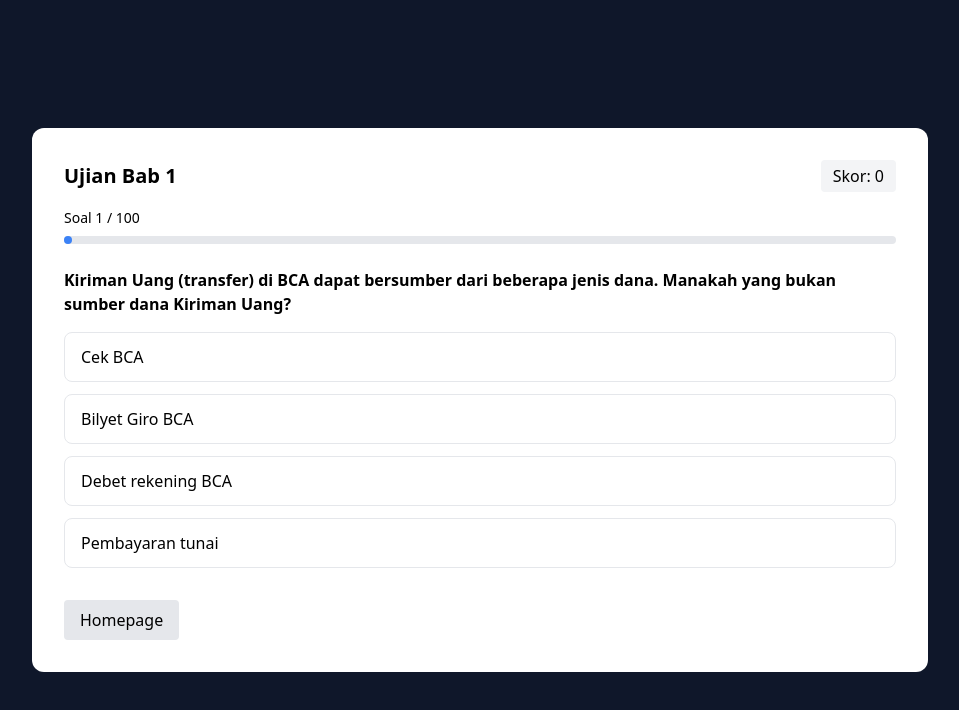
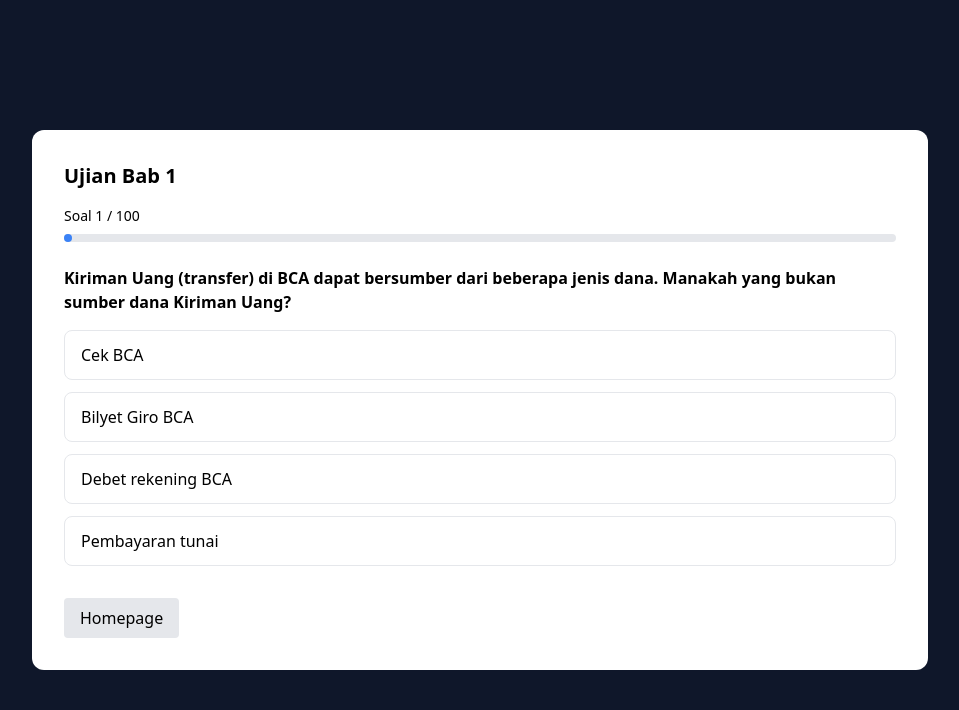
Before and after one commit to ReygaDirga/Operational_Perbankan, a React (Vite) app: page /latihan/bab1 in a window 1280 px wide. Shown: the top 710 px of the page, without its empty margins (160-1119 px from the left). Built offline with nearby package versions, Linux system fonts and the light colour scheme.

Commit message:
fix: delete score

```diff
--- a/src/pages/Quiz.jsx
+++ b/src/pages/Quiz.jsx
@@ -96,9 +96,6 @@
           <h1 className="text-xl font-bold capitalize">
             Ujian {bab.replace("bab", "Bab ")}
           </h1>
-          <span className="bg-gray-100 px-3 py-1 rounded">
-            Skor: {score}
-          </span>
         </div>
 
         <div className="mb-6">
```
